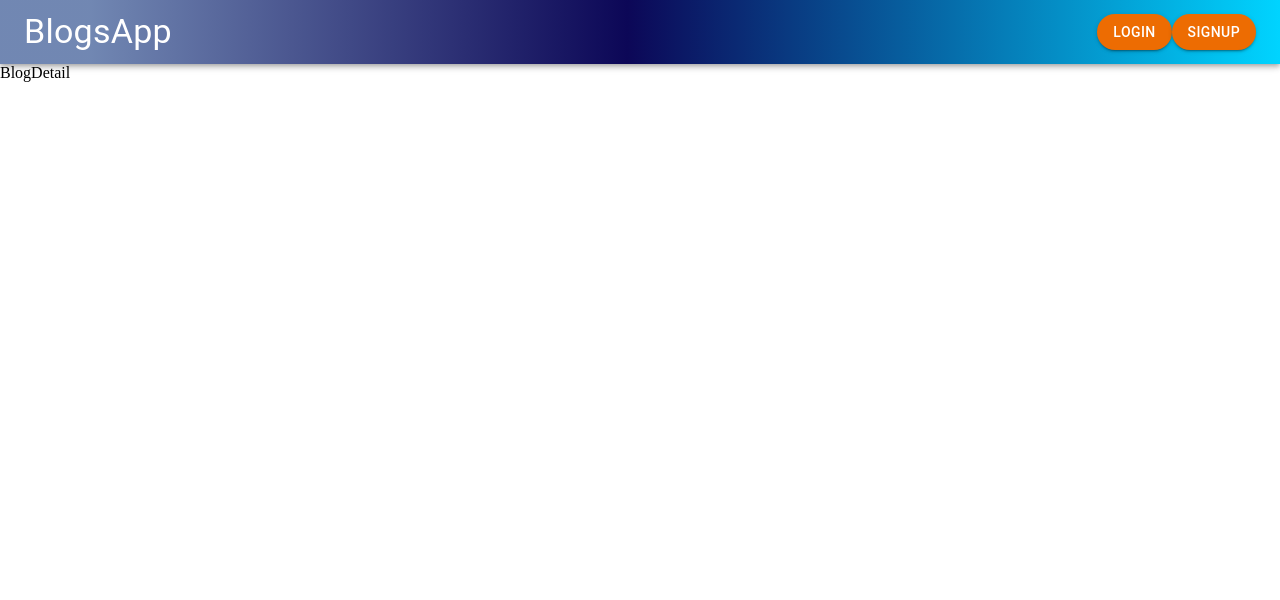
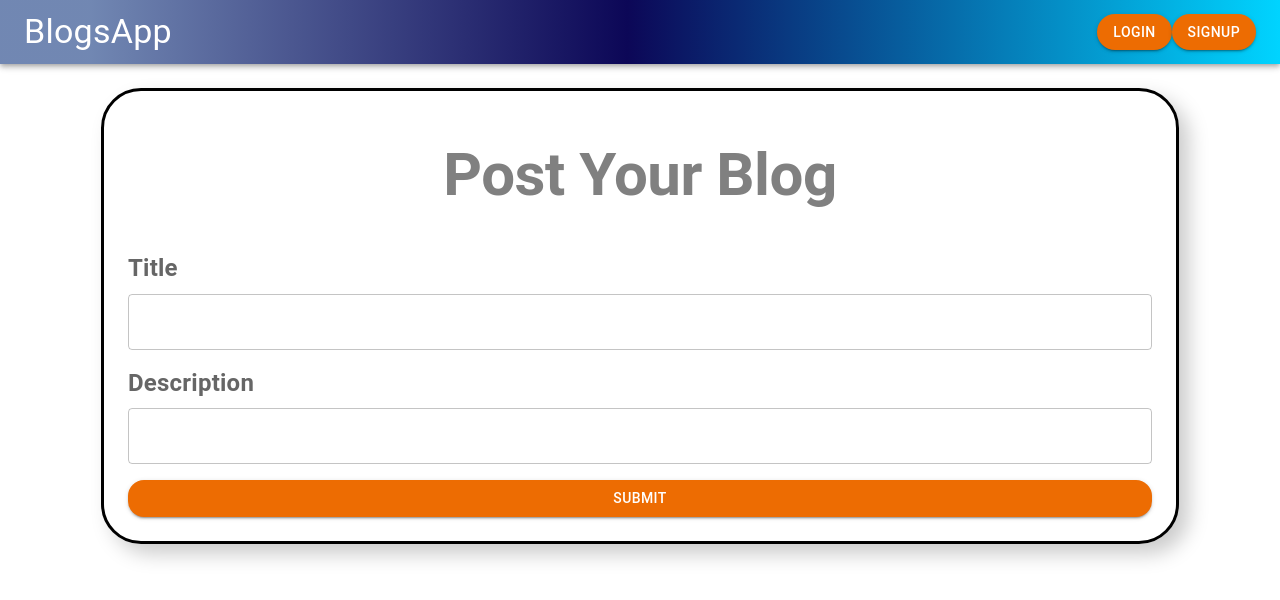
Before and after one commit to imrrrsharma/BlogApp, a React (Create React App) app in the folder frontend/: page /myBlogs/1 in a window 1280 px wide. Shown: the top 600 px of the page. Built offline with nearby package versions, Linux system fonts and the light colour scheme; no server answers.

Commit message:
Update BlogDetail.js

```diff
--- a/frontend/src/components/BlogDetail.js
+++ b/frontend/src/components/BlogDetail.js
@@ -1,9 +1,113 @@
-import React from 'react'
+import { Button, InputLabel, TextField, Typography } from "@mui/material";
+import { Box } from "@mui/system";
+import axios from "axios";
+import React, { useEffect, useState } from "react";
+import { useNavigate, useParams } from "react-router-dom";
+const labelStyles = { mb: 1, mt: 2, fontSize: "24px", fontWeight: "bold" };
 
 const BlogDetail = () => {
+  const navigate = useNavigate();
+  const [blog, setBlog] = useState();
+  const id = useParams().id;
+  console.log(id);
+  const [inputs, setInputs] = useState({});
+  const handleChange = (e) => {
+    setInputs((prevState) => ({
+      ...prevState,
+      [e.target.name]: e.target.value,
+    }));
+  };
+  const fetchDetails = async () => {
+    const res = await axios
+      .get(`http://localhost:5000/api/blog/${id}`)
+      .catch((err) => console.log(err));
+    const data = await res.data;
+    return data;
+  };
+  useEffect(() => {
+    fetchDetails().then((data) => {
+      setBlog(data.blog);
+      setInputs({
+        title: data.blog.title,
+        description: data.blog.description,
+      });
+    });
+  }, [id]);
+  const sendRequest = async () => {
+    const res = await axios
+      .put(`http://localhost:5000/api/blog/update/${id}`, {
+        title: inputs.title,
+        description: inputs.description,
+      })
+      .catch((err) => console.log(err));
+
+    const data = await res.data;
+    return data;
+  };
+  console.log(blog);
+  const handleSubmit = (e) => {
+    e.preventDefault();
+    console.log(inputs);
+    sendRequest()
+      .then((data) => console.log(data))
+      .then(() => navigate("/myBlogs/"));
+  };
+
   return (
-    <div>BlogDetail</div>
-  )
-}
+    <div>
+      {inputs && (
+        <form onSubmit={handleSubmit}>
+          <Box
+            border={3}
+            borderColor="linear-gradient(90deg, rgba(58,75,180,1) 2%, rgba(116,49,110,1) 36%, rgba(2,0,161,1) 73%, rgba(69,92,252,1) 100%)"
+            borderRadius={10}
+            boxShadow="10px 10px 20px #ccc"
+            padding={3}
+            margin={"auto"}
+            marginTop={3}
+            display="flex"
+            flexDirection={"column"}
+            width={"80%"}
+          >
+            <Typography
+              fontWeight={"bold"}
+              padding={3}
+              color="grey"
+              variant="h2"
+              textAlign={"center"}
+            >
+              Post Your Blog
+            </Typography>
+            <InputLabel sx={labelStyles}>Title</InputLabel>
+            <TextField
+              name="title"
+              onChange={handleChange}
+              value={inputs.title}
+              margin="auto"
+              variant="outlined"
+            />
+            <InputLabel sx={labelStyles}>Description</InputLabel>
+            <TextField
+              name="description"
+              onChange={handleChange}
+              value={inputs.description}
+              margin="auto"
+              variant="outlined"
+            />
 
-export default BlogDetail
+            <Button
+              sx={{ mt: 2, borderRadius: 4 }}
+              variant="contained"
+              color="warning"
+              type="submit"
+            >
+              Submit
+            </Button>
+          </Box>
+        </form>
+      )}
+    </div>
+  );
+};
+
+export default BlogDetail;
```
